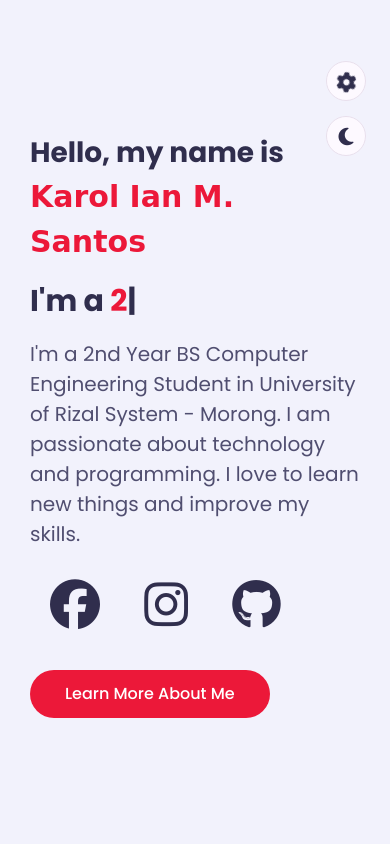
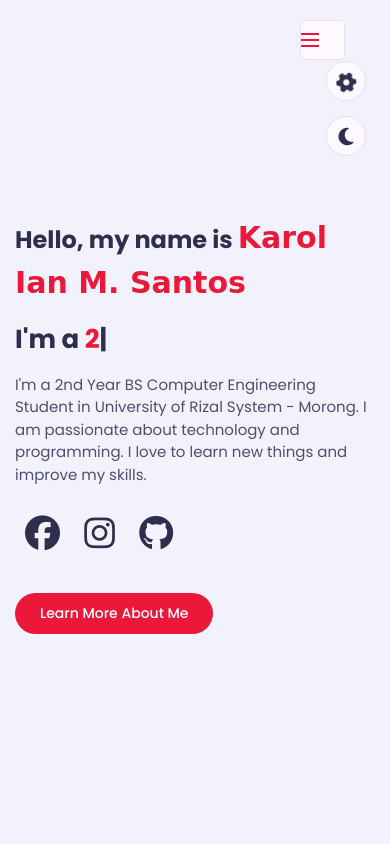
Before and after one commit to engr-inya/ian, a plain HTML site: page index.html in a window 390 px wide. Shown: the top 844 px of the page. Drawn offline with nearby package versions, Linux system fonts and the light colour scheme; a web font is replaced by a local one.

Commit message:
Add files via upload

```diff
--- a/css/styles.css
+++ b/css/styles.css
@@ -667,6 +667,10 @@ h3.my-profession
         display: block;
         margin-left: 0;
     }
+    .aside .nav-toggler
+    {
+        display: flex;
+    }
 }
 
 @media (max-width: 991px)
@@ -687,6 +691,13 @@ h3.my-profession
     {
         display: none;
     }
+    .section-title h2
+    {
+        font-size: 35px;
+    }
+    .social-links a i {
+        font-size: 40px;
+    }
 }
 
 @media (max-width: 767px)
@@ -700,4 +711,46 @@ h3.my-profession
         flex: 0 0 100%;
         max-width: 100%;
     }
+    .section
+    {
+        padding: 0 15px;
+    }
+    h3.hello
+    {
+        font-size: 24px;
+    }
+    h3.my-profession
+    {
+        font-size: 26px;
+    }
+    .home-info p
+    {
+        font-size: 16px;
+    }
+    .section-title h2
+    {
+        font-size: 30px;
+    }
+    .social-links a i {
+        font-size: 35px;
+        margin: 0 10px;
+    }
 }
+
+@media (max-width: 480px)
+{
+    .contact .contact-info-item
+    {
+        flex: 0 0 100%;
+        max-width: 100%;
+    }
+    .btn
+    {
+        padding: 10px 25px;
+        font-size: 14px;
+    }
+    .home-info p
+    {
+        font-size: 15px;
+    }
+}
```
